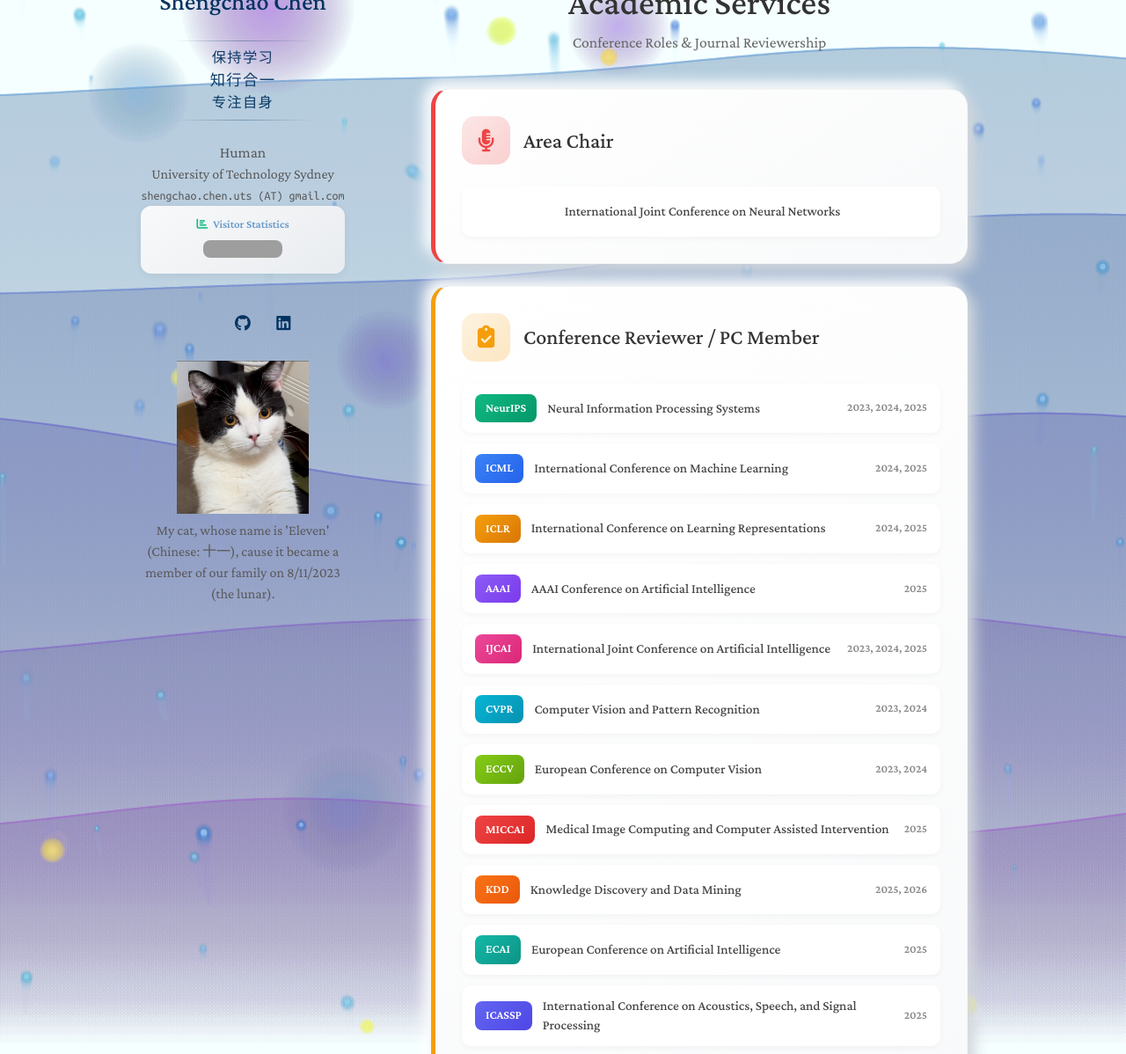
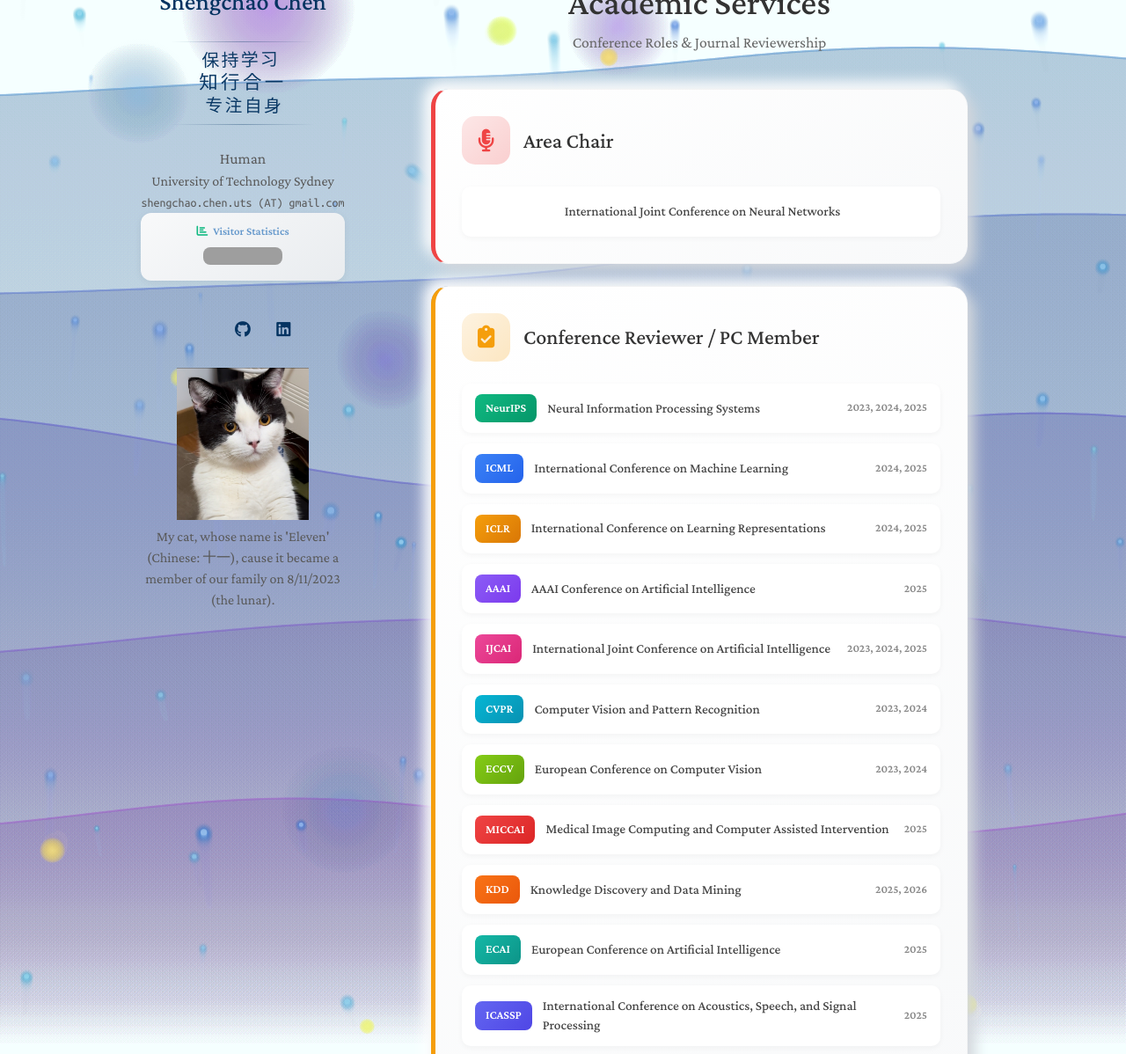
Before and after one commit to shengchaochen82/shengchaochen82.github.io, a Jekyll site: the page built from services.md, in a window 1280 px wide and 1400 px high. Shown: the part 202-1400 px from the top of the window at 88% size. Built offline with Jekyll 4.4.1, drawn with Linux system fonts in a browser that asks for light colours; some web fonts are replaced; a style sheet for code colours, icons or effects is not loaded; grey boxes are pictures that could not be loaded.

Commit message:
Refine calligraphy motto and remove delayed section reveal

```diff
--- a/_layouts/homepage.html
+++ b/_layouts/homepage.html
@@ -19,6 +19,9 @@
     <script src="./assets/js/favicon-switcher.js" type="application/javascript"></script>
 
     <link rel=stylesheet href=https://cdnjs.cloudflare.com/ajax/libs/academicons/1.8.6/css/academicons.min.css integrity="sha256-uFVgMKfistnJAfoCUQigIl+JfUaP47GrRKjf6CTPVmw=" crossorigin=anonymous>
+    <link rel="preconnect" href="https://fonts.googleapis.com">
+    <link rel="preconnect" href="https://fonts.gstatic.com" crossorigin>
+    <link rel="stylesheet" href="https://fonts.googleapis.com/css2?family=Ma+Shan+Zheng&display=swap" />
     <link rel="stylesheet" href="https://cdn.jsdelivr.net/npm/lxgw-wenkai-webfont@1.1.0/style.css" />
     <link rel="stylesheet" href="https://cdnjs.cloudflare.com/ajax/libs/font-awesome/6.4.2/css/all.min.css" integrity="sha512-z3gLpd7yknf1YoNbCzqRKc4qyor8gaKU1qmn+CShxbuBusANI9QpRohGBreCFkKxLhei6S9CQXFEbbKuqLg0DA==" crossorigin="anonymous" referrerpolicy="no-referrer" />
 
@@ -132,8 +135,8 @@
     </div>
     <style>
       .personal-motto {
-        margin: 0.4rem 0 0.9rem;
-        padding: 0.5rem 0.2rem;
+        margin: 0.45rem 0 1rem;
+        padding: 0.58rem 0.2rem;
         background: transparent;
         position: relative;
       }
@@ -158,41 +161,26 @@
 
       .motto-line {
         display: block;
-        font-family: "LXGW WenKai", "STKaiti", "KaiTi", serif;
-        font-size: 1.02rem;
-        line-height: 1.5;
-        letter-spacing: 0.08em;
+        font-family: "Ma Shan Zheng", "LXGW WenKai", "STKaiti", "KaiTi", cursive;
+        font-size: 1.24rem;
+        line-height: 1.28;
+        letter-spacing: 0.12em;
         color: #043361;
-        opacity: 0.95;
+        opacity: 0.97;
+        text-shadow: 0 1px 0 rgba(255, 255, 255, 0.25), 0 0 12px rgba(4, 51, 97, 0.08);
       }
 
       .motto-line:nth-child(2) {
-        font-size: 1.08rem;
+        font-size: 1.34rem;
+        letter-spacing: 0.16em;
       }
 
-      .section-reveal {
-        opacity: 0;
-        transform: translateY(16px);
-        transition: opacity 0.55s ease, transform 0.55s ease;
+      .motto-line:nth-child(1) {
+        transform: translateX(-2px) rotate(-1deg);
       }
 
-      .section-reveal.is-visible {
-        opacity: 1;
-        transform: translateY(0);
-      }
-
-      .news-item,
-      .talk-item,
-      .experience-item,
-      .award-item {
-        transition: transform 0.28s ease, box-shadow 0.28s ease;
-      }
-
-      .news-item:hover,
-      .talk-item:hover,
-      .experience-item:hover,
-      .award-item:hover {
-        transform: translateY(-2px);
+      .motto-line:nth-child(3) {
+        transform: translateX(2px) rotate(0.8deg);
       }
 
       /* Visitor Stats Styles */
```
Also changed, not shown: other parts of _layouts/homepage.html (+0 -26 lines).
